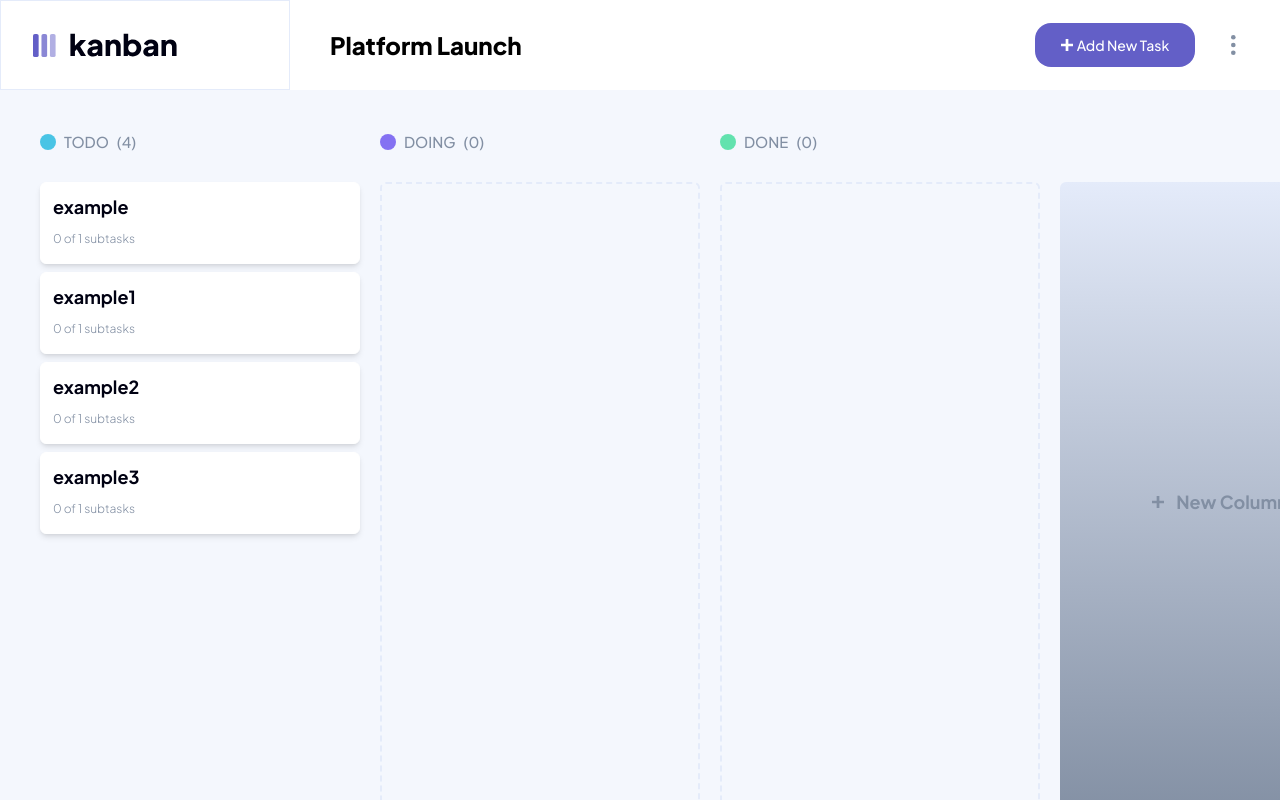
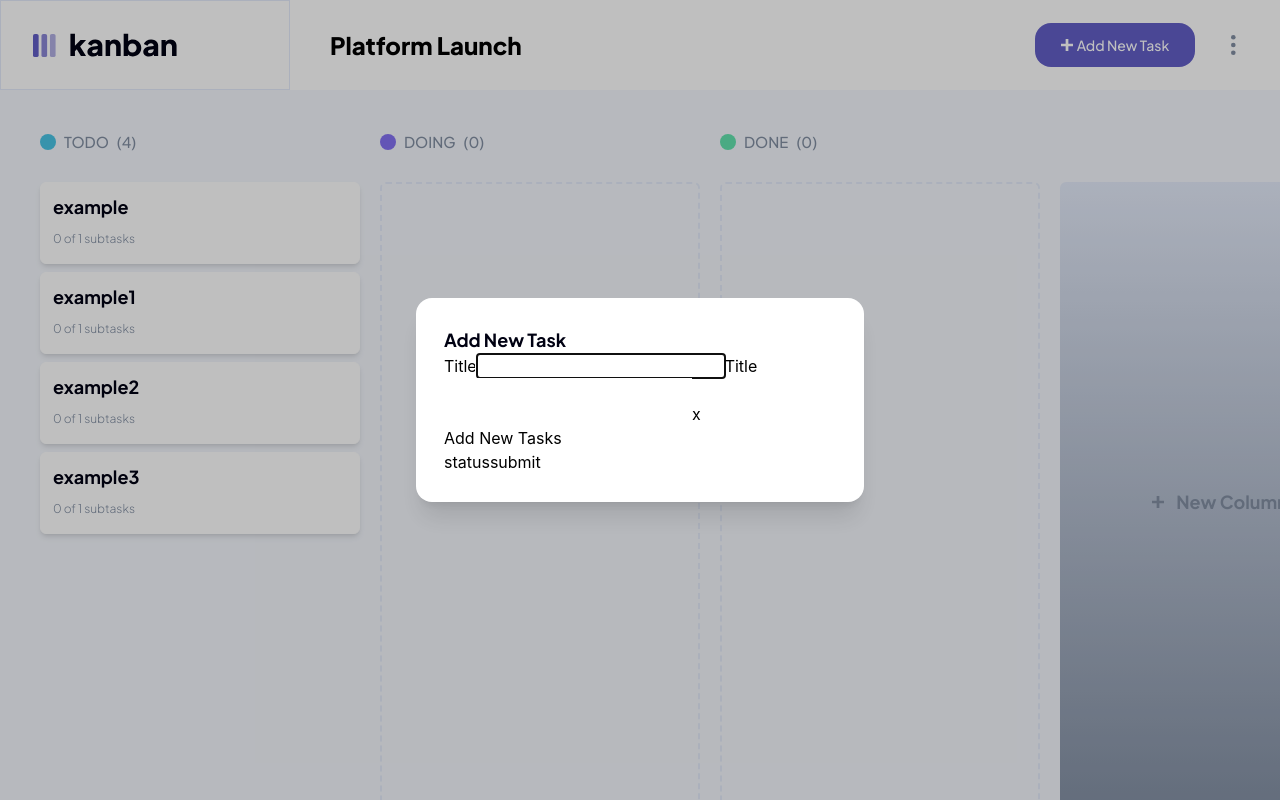
Before and after one commit to bibatjed/kanban, a React (Vite) app: page / in a window 1280 px wide. Both pictures are taken after a click on the button "Add New Task". Built offline with nearby package versions, Linux system fonts and the light colour scheme.

Commit message:
Add new task open modal implementation

```diff
--- a/src/App.tsx
+++ b/src/App.tsx
@@ -1,6 +1,7 @@
 import Board from "./components/Board";
 import ColumnModal from "./components/ColumnModal";
 import Header from "./components/Header";
+import TaskModal from "./components/TaskModal";
 
 function App() {
   return (
@@ -8,6 +9,7 @@ function App() {
       <Header />
       <Board />
       <ColumnModal />
+      <TaskModal />
     </div>
   );
 }
--- a/src/components/Header/index.tsx
+++ b/src/components/Header/index.tsx
@@ -1,8 +1,11 @@
 import IconAddTaskMobile from "../../assets/icons/IconAddTaskMobile";
 import LogoDark from "../../assets/logo-dark.svg";
+import { useAppDispatch } from "../../hooks/redux";
+import { openTaskModal } from "../../reducer/modal";
 import Button from "../Button/Button";
 import MyDropdown from "../Dropdown";
 export default function Header() {
+  const dispatch = useAppDispatch();
   return (
     <div className="w-full gap-10 flex bg-kanban-white">
       <div className="border p-8 pr-28 border-kanban-lines-light">
@@ -17,7 +20,11 @@ export default function Header() {
         </span>
         <div className="flex flex-row items-center gap-7 mr-9">
           <div className="w-40">
-            <Button variant="primary" onClick={() => ""} text="Add New Task">
+            <Button
+              variant="primary"
+              onClick={() => dispatch(openTaskModal())}
+              text="Add New Task"
+            >
               <IconAddTaskMobile className="fill-kanban-white" />
             </Button>
           </div>
--- a/src/components/TaskModal/index.tsx
+++ b/src/components/TaskModal/index.tsx
@@ -1,4 +1,8 @@
 import { ChangeEvent, useState } from "react";
+import { useDispatch, useSelector } from "react-redux";
+import { useAppDispatch, useAppSelector } from "../../hooks/redux";
+import { closeTaskModal, openTaskModal } from "../../reducer/modal";
+import DialogWrapper from "../DialogWrapper";
 
 interface ITaskModal {
   submit: (e: Task) => void;
@@ -16,7 +20,9 @@ export type Task = {
   subtasks: Subtasks[];
   status: string;
 };
-export default function TaskModal(props: ITaskModal) {
+export default function TaskModal() {
+  const isOpen = useAppSelector((state) => state.counterReducers.taskModal);
+  const dispatch = useAppDispatch();
   const [formValues, setFormValues] = useState<Task>({
     title: "",
     description: "",
@@ -55,7 +61,11 @@ export default function TaskModal(props: ITaskModal) {
     });
   }
   return (
-    <div>
+    <DialogWrapper
+      title="Add New Task"
+      isOpen={isOpen}
+      onClose={() => dispatch(closeTaskModal())}
+    >
       <span>Title</span>
       <input name="title" value={formValues.title} onChange={onChangeCommon} />
       <span>Title</span>
@@ -84,7 +94,7 @@ export default function TaskModal(props: ITaskModal) {
         onChange={onChangeCommon}
       />{" "}
       status
-      <button onClick={() => props.submit(formValues)}>submit</button>
-    </div>
+      <button onClick={() => console.log("hello")}>submit</button>
+    </DialogWrapper>
   );
 }
```
